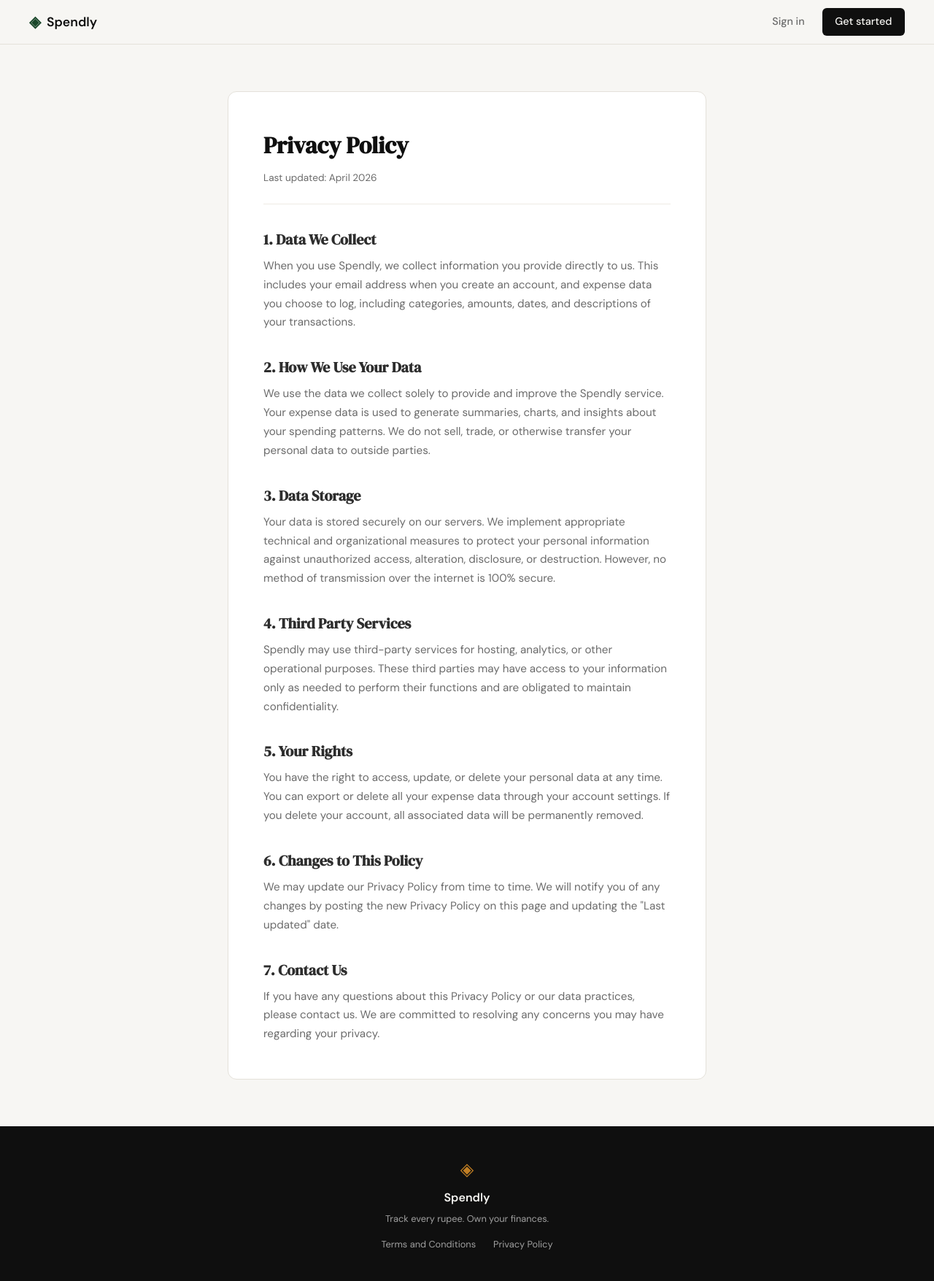
After one commit to Sankalps18/Expanse-tracker, a Flask app: page /privacy in a window 1280 px wide. The commit adds this page. Shown: the whole page at 73% size. Run offline with Flask 3, Linux system fonts and the light colour scheme.

Commit message:
landing: add privacy policy page and route

```diff
--- a/app.py
+++ b/app.py
@@ -20,6 +20,16 @@ def register():
 @app.route("/login")
 def login():
     return render_template("login.html")
+
+
+@app.route("/terms")
+def terms():
+    return render_template("terms.html")
+
+
+@app.route("/privacy")
+def privacy():
+    return render_template("privacy.html")
 
 
 # ------------------------------------------------------------------ #
--- a/static/css/style.css
+++ b/static/css/style.css
@@ -507,6 +507,91 @@ a { color: inherit; text-decoration: none; }
     color: var(--ink-faint);
 }
 
+.footer-links {
+    display: flex;
+    gap: 1.5rem;
+    margin-top: 0.5rem;
+}
+
+.footer-links a {
+    font-size: 0.8rem;
+    color: var(--ink-faint);
+}
+
+.footer-links a:hover {
+    color: var(--paper);
+}
+
+/* ------------------------------------------------------------------ */
+/* Terms and Conditions Page                                           */
+/* ------------------------------------------------------------------ */
+
+.terms-section {
+    padding: 4rem 2rem;
+    max-width: 720px;
+    margin: 0 auto;
+}
+
+.terms-inner {
+    background: var(--paper-card);
+    border: 1px solid var(--border);
+    border-radius: var(--radius-md);
+    padding: 3rem;
+}
+
+.terms-title {
+    font-family: var(--font-display);
+    font-size: 2rem;
+    color: var(--ink);
+    margin-bottom: 0.5rem;
+}
+
+.terms-updated {
+    font-size: 0.85rem;
+    color: var(--ink-muted);
+    margin-bottom: 2rem;
+    padding-bottom: 1.5rem;
+    border-bottom: 1px solid var(--border-soft);
+}
+
+.terms-content {
+    display: flex;
+    flex-direction: column;
+    gap: 2rem;
+}
+
+.terms-block {
+    display: flex;
+    flex-direction: column;
+    gap: 0.5rem;
+}
+
+.terms-block-title {
+    font-family: var(--font-display);
+    font-size: 1.25rem;
+    color: var(--ink-soft);
+}
+
+.terms-block-body {
+    font-size: 0.95rem;
+    color: var(--ink-muted);
+    line-height: 1.7;
+}
+
+@media (max-width: 600px) {
+    .terms-section {
+        padding: 2rem 1rem;
+    }
+
+    .terms-inner {
+        padding: 1.5rem;
+    }
+
+    .terms-title {
+        font-size: 1.5rem;
+    }
+}
+
 /* ------------------------------------------------------------------ */
 /* Responsive                                                          */
 /* ------------------------------------------------------------------ */
--- a/templates/base.html
+++ b/templates/base.html
@@ -35,8 +35,8 @@
             <span class="footer-name">Spendly</span>
             <p class="footer-copy">Track every rupee. Own your finances.</p>
             <div class="footer-links">
-                <a href="#">Terms and Conditions</a>
-                <a href="#">Privacy Policy</a>
+                <a href="{{ url_for('terms') }}">Terms and Conditions</a>
+                <a href="{{ url_for('privacy') }}">Privacy Policy</a>
             </div>
         </div>
     </footer>
--- /dev/null
+++ b/templates/privacy.html
@@ -0,0 +1,84 @@
+{% extends "base.html" %}
+
+{% block title %}Spendly — Privacy Policy{% endblock %}
+
+{% block content %}
+
+<section class="terms-section">
+    <div class="terms-inner">
+        <h1 class="terms-title">Privacy Policy</h1>
+        <p class="terms-updated">Last updated: April 2026</p>
+
+        <div class="terms-content">
+            <section class="terms-block">
+                <h2 class="terms-block-title">1. Data We Collect</h2>
+                <p class="terms-block-body">
+                    When you use Spendly, we collect information you provide directly to us.
+                    This includes your email address when you create an account, and expense
+                    data you choose to log, including categories, amounts, dates, and
+                    descriptions of your transactions.
+                </p>
+            </section>
+
+            <section class="terms-block">
+                <h2 class="terms-block-title">2. How We Use Your Data</h2>
+                <p class="terms-block-body">
+                    We use the data we collect solely to provide and improve the Spendly
+                    service. Your expense data is used to generate summaries, charts, and
+                    insights about your spending patterns. We do not sell, trade, or
+                    otherwise transfer your personal data to outside parties.
+                </p>
+            </section>
+
+            <section class="terms-block">
+                <h2 class="terms-block-title">3. Data Storage</h2>
+                <p class="terms-block-body">
+                    Your data is stored securely on our servers. We implement appropriate
+                    technical and organizational measures to protect your personal information
+                    against unauthorized access, alteration, disclosure, or destruction.
+                    However, no method of transmission over the internet is 100% secure.
+                </p>
+            </section>
+
+            <section class="terms-block">
+                <h2 class="terms-block-title">4. Third Party Services</h2>
+                <p class="terms-block-body">
+                    Spendly may use third-party services for hosting, analytics, or other
+                    operational purposes. These third parties may have access to your
+                    information only as needed to perform their functions and are obligated
+                    to maintain confidentiality.
+                </p>
+            </section>
+
+            <section class="terms-block">
+                <h2 class="terms-block-title">5. Your Rights</h2>
+                <p class="terms-block-body">
+                    You have the right to access, update, or delete your personal data at
+                    any time. You can export or delete all your expense data through your
+                    account settings. If you delete your account, all associated data will
+                    be permanently removed.
+                </p>
+            </section>
+
+            <section class="terms-block">
+                <h2 class="terms-block-title">6. Changes to This Policy</h2>
+                <p class="terms-block-body">
+                    We may update our Privacy Policy from time to time. We will notify you
+                    of any changes by posting the new Privacy Policy on this page and
+                    updating the "Last updated" date.
+                </p>
+            </section>
+
+            <section class="terms-block">
+                <h2 class="terms-block-title">7. Contact Us</h2>
+                <p class="terms-block-body">
+                    If you have any questions about this Privacy Policy or our data practices,
+                    please contact us. We are committed to resolving any concerns you may
+                    have regarding your privacy.
+                </p>
+            </section>
+        </div>
+    </div>
+</section>
+
+{% endblock %}
```
Also changed, not shown: templates/terms.html (added, +71 -0 lines).
